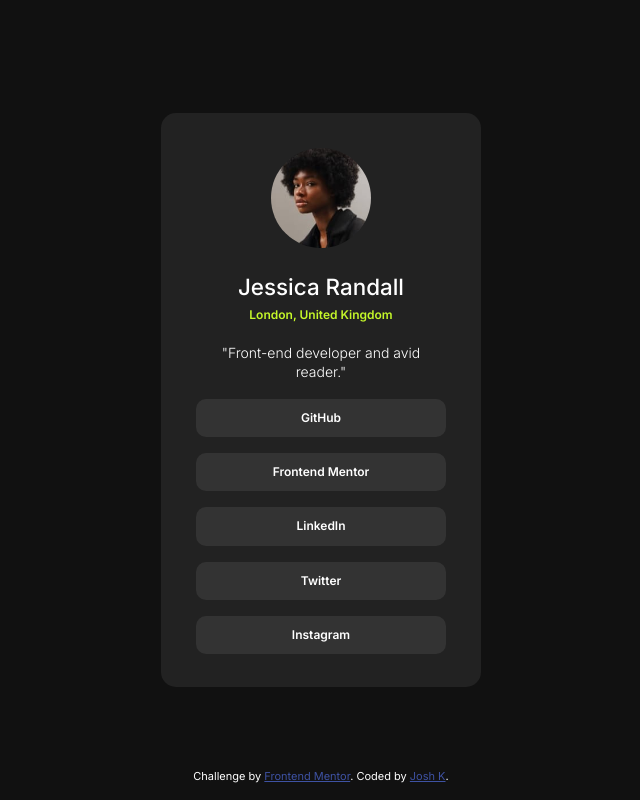
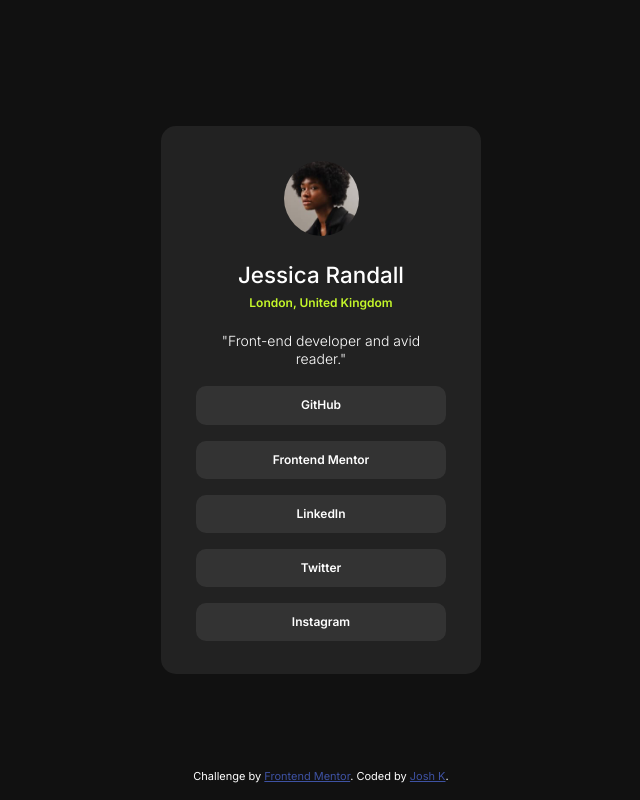
Before and after one commit to jkaps9/social-links-profile-main, a plain HTML site: page index.html in a window 1280 px wide. Shown: the whole page, without its empty margins (319-959 px from the left). Drawn offline with Linux system fonts and the light colour scheme.

Commit message:
ready for submission

```diff
--- a/index.html
+++ b/index.html
@@ -17,11 +17,11 @@
       <h1>Jessica Randall</h1>
       <p class="location">London, United Kingdom</h2>
       <p>"Front-end developer and avid reader."</p>
-      <a href="" class="button">GitHub</a>
-      <a href="" class="button">Frontend Mentor</a>
-      <a href="" class="button">LinkedIn</a>
-      <a href="" class="button">Twitter</a>
-      <a href="" class="button">Instagram</a>
+      <a href="https://github.com/" class="button" target="_blank">GitHub</a>
+      <a href="https://www.frontendmentor.io/" class="button" target="_blank">Frontend Mentor</a>
+      <a href="https://www.linkedin.com/" class="button" target="_blank">LinkedIn</a>
+      <a href="https://www.twitter.com/" class="button" target="_blank">Twitter</a>
+      <a href="https://www.instagram.com/" class="button" target="_blank">Instagram</a>
     </div>
   </main>
   <footer>
--- a/style.css
+++ b/style.css
@@ -40,7 +40,7 @@ main {
 
 .container img {
     border-radius: 100px;
-    max-width: 40%;
+    max-width: 30%;
     margin-bottom: 30px;
 }
 
```
Also changed, not shown: images/screenshot.png (added), 1 other file.
